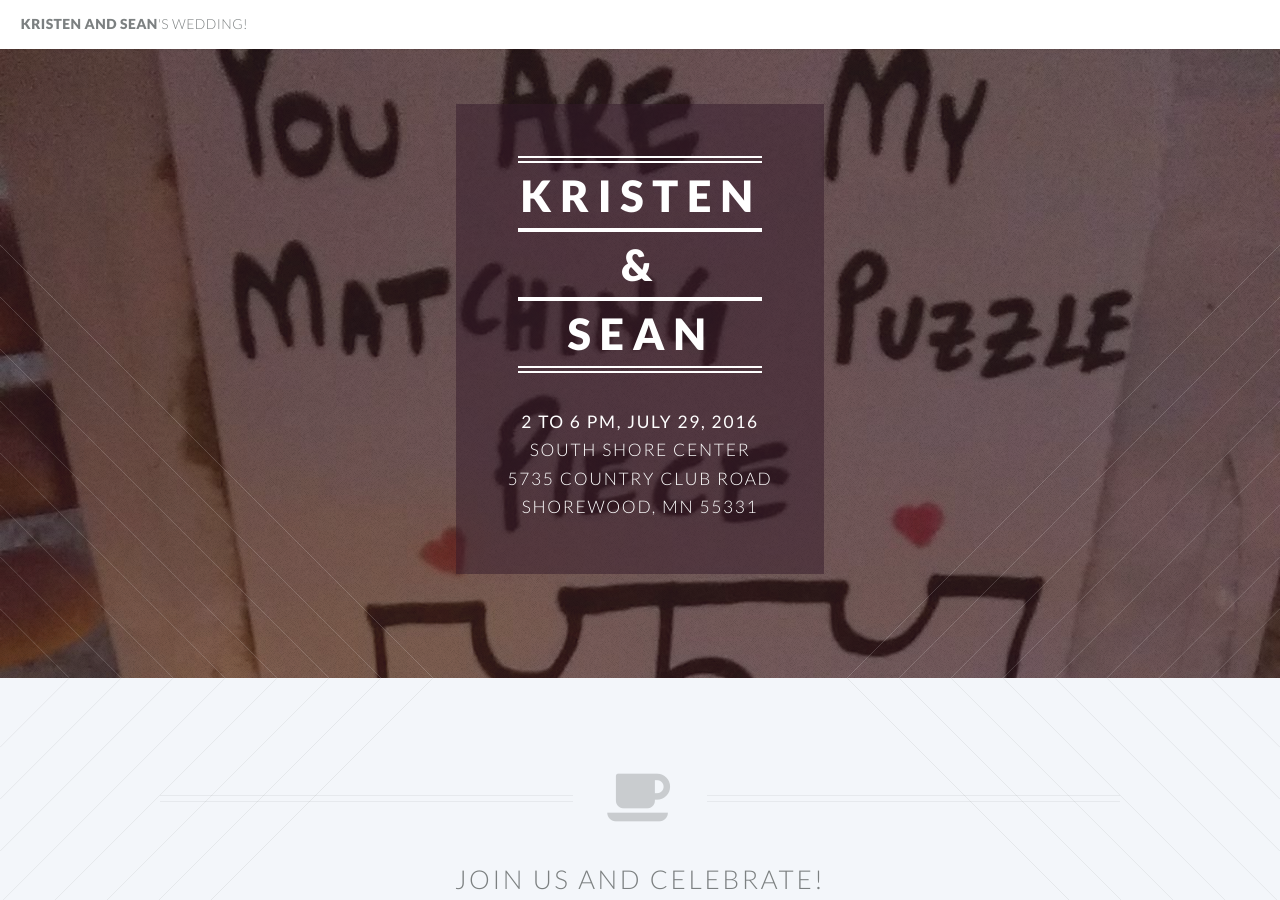
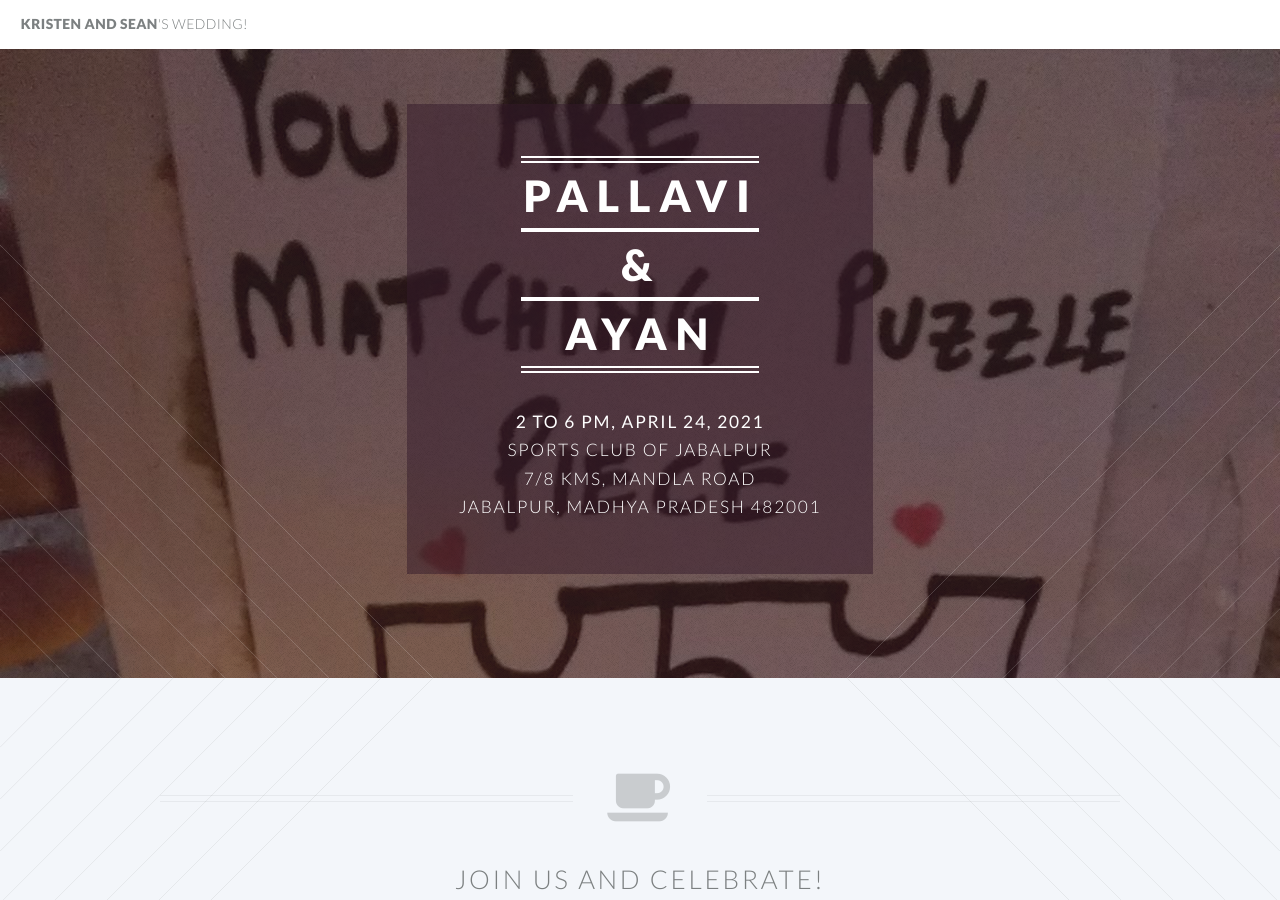
Before and after one commit to deepayanchattopadhyay/test, a Jekyll site: the page built from index.html, in a window 1280 px wide and 900 px high. Built offline with Jekyll 4.4.1, drawn with Linux system fonts in a browser that asks for light colours.

Commit message:
updated index file

```diff
--- a/index.html
+++ b/index.html
@@ -13,15 +13,15 @@ layout: page
 					<div class="inner">
 
 						<header>
-							<h2>Kristen</h2>
+							<h2>Pallavi</h2>
 							<h2>&</h2>
-							<h2>Sean</h2>
+							<h2>Ayan</h2>
 						</header>
 						<p>
-						<strong>2 to 6 PM, July 29, 2016</strong><br>
-						South Shore Center<br>
-						5735 Country Club Road<br>
-						Shorewood, MN 55331
+						<strong>2 to 6 PM, April 24, 2021</strong><br>
+						Sports Club of Jabalpur<br>
+						7/8 Kms, Mandla Road<br>
+						Jabalpur, Madhya Pradesh 482001
 						</p>
 					</div>
 
```
